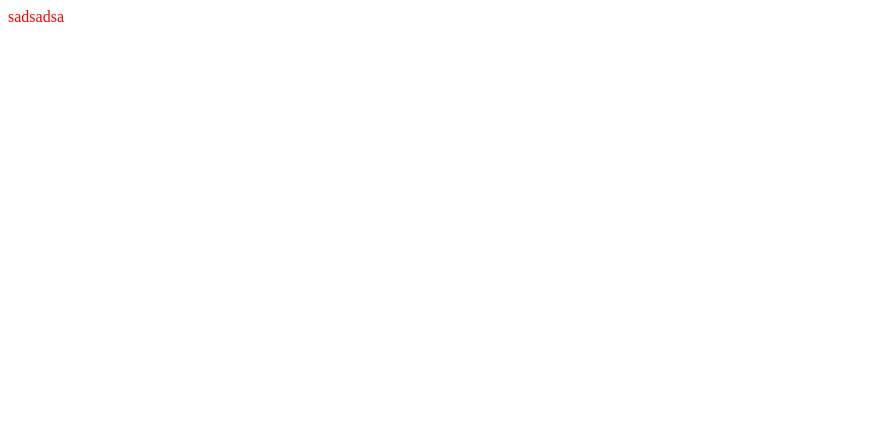
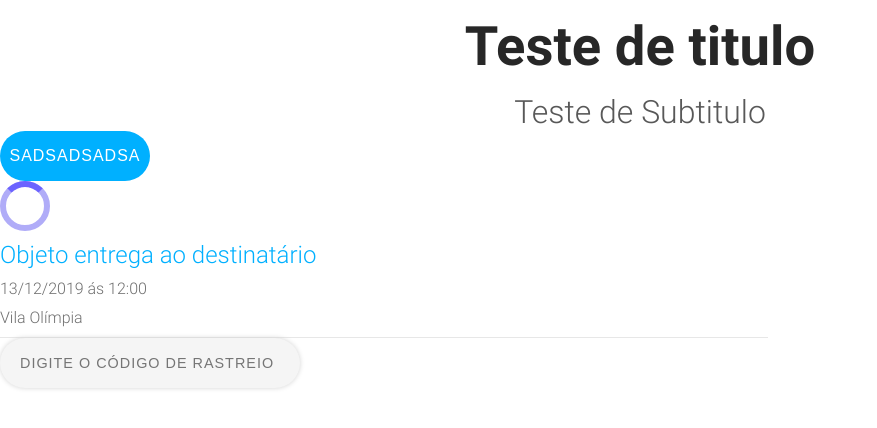
Before and after one commit to LucasED78/trecko-react, a React app: page / in a window 1280 px wide. Shown: the top 428 px of the page, without its empty margins (0-877 px from the left). Built offline with nearby package versions, Linux system fonts and the light colour scheme.

Commit message:
[ADDED] Divider and Loading components

```diff
--- /dev/null
+++ b/src/components/Divider/Divider.module.css
@@ -0,0 +1,5 @@
+.Divider {
+  height: 1px;
+  width: 100%;
+  background-color: #E7E7E7;
+}
--- /dev/null
+++ b/src/components/Divider/Divider.tsx
@@ -0,0 +1,12 @@
+import React from 'react';
+import classes from './Divider.module.css'
+
+export interface DividerProps {
+  width: string | number
+}
+
+const Divider = (props: DividerProps) => {
+  return <div className={classes.Divider} style={{ width: props.width || "100%" }}></div>
+}
+
+export default Divider;
--- /dev/null
+++ b/src/components/Loading/Loading.module.css
@@ -0,0 +1,29 @@
+.Loading {
+  width: 50px;
+  height: 50px;
+  border: 6px solid rgb(176, 172, 248);
+  border-radius: 100%;
+  position: relative;
+}
+
+.Spinner {
+  width: inherit;
+  height: inherit;
+  position: absolute;
+  left: -6px;
+  top: -6px;
+  border: 6px solid transparent;
+  border-top-color: #6C63FF;
+  border-radius: inherit;
+  animation: spinner 1s linear infinite;
+}
+
+@keyframes spinner {
+  from {
+    transform: rotate(0);
+  }
+
+  to {
+    transform: rotate(360deg);
+  }
+}
--- /dev/null
+++ b/src/components/Loading/Loading.tsx
@@ -0,0 +1,12 @@
+import React from 'react';
+import classes from './Loading.module.css';
+
+const Loading = _ => {
+  return (
+    <div className={classes.Loading}>
+      <div className={classes.Spinner}></div>
+    </div>
+  )
+};
+
+export default Loading;
--- a/src/index.tsx
+++ b/src/index.tsx
@@ -1,13 +1,28 @@
 import React from 'react';
 import ReactDOM from 'react-dom';
-import classe from './test.module.css';
+import Title from './components/Title/Title';
+import './global.css';
+import Subtitle from './components/Subtitle/Subtitle';
+import Button from './components/Button/Button';
+import Loading from './components/Loading/Loading';
+import Order from './components/Order/Order/Order';
+import Divider from './components/Divider/Divider';
+import Input from './components/Input/Input';
 
 class App extends React.Component<{}, {}> {
   render(){
     return (
-      <div className={classe.Test}>
-        sadsadsa
-      </div>
+      <>
+        <Title title="Teste de titulo" />
+        <Subtitle subtitle="Teste de Subtitulo" />
+        <Button onButtonClick={console.log}>
+          sadsadsadsa
+        </Button>
+        <Loading />
+        <Order title="Objeto entrega ao destinatário" date="13/12/2019 ás 12:00" location="Vila Olímpia" />
+        <Divider width="60%" />
+        <Input onInputChanged={console.log} placeholder="Digite o código de rastreio" />
+      </>
     )
   }
 }
```
